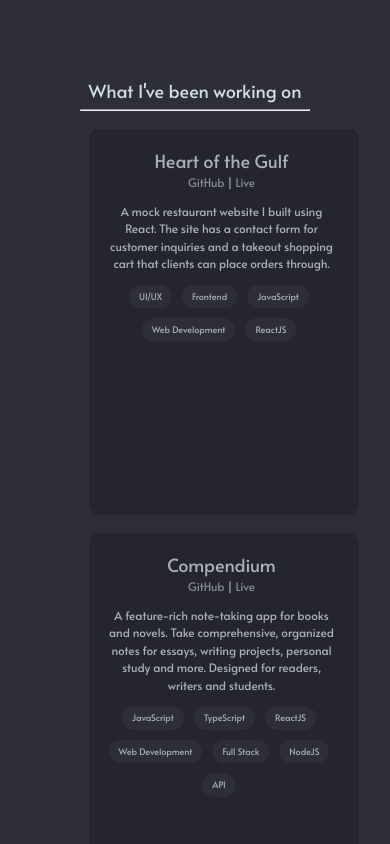
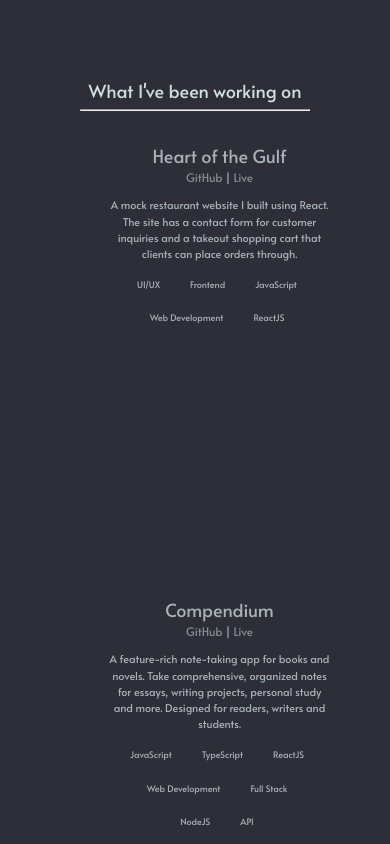
Before and after one commit to adamnmartinez/sitev2, a React (Vite) app: page / in a window 390 px wide. Shown: the part 820-1664 px from the top of the page. Built offline with nearby package versions, Linux system fonts and the light colour scheme; a web font is replaced by a local one.

Commit message:
updated style

```diff
--- a/src/style/style.css
+++ b/src/style/style.css
@@ -151,12 +151,16 @@ h1 {
 
 .projectList {
   list-style: none;
+  display: flex;
   padding-left: 0;
+  flex: 1;
+  flex-wrap: wrap;
+  width: 100%;
 }
 
 .projectListElement {
-  width: 26rem;
-  height: 350px;
+  width: 25%;
+  height: 400px;
   padding: 2rem;
   border-radius: 10px;
   margin-bottom: 30px;
@@ -184,21 +188,31 @@ h1 {
 }
 
 #projects header {
-  font-size: 2rem;
+  font-size: 200%;
 }
 
 #projects p {
-  font-size: 1.3rem;
+  font-size: 120%;
 }
 
 .projectDetails {
   margin-right: 5px;
 }
 
+@media (max-width: 1600) {
+  #projects p{
+    font-size: 100%;
+  }
+  #projects header {
+    font-size: 150%;
+  }
+  .projectListElement {
+    width: 200px;
+    height: 350px;
+  }
+}
+
 @media (max-width: 1400px) {
-  .projectListElement {
-    /* display: block; */
-  }
 
   .projectScreenshot {
     padding: 0;
@@ -211,6 +225,7 @@ h1 {
   :root {
     font-size: 11px;
   }
+
 }
 
 @media (max-width: 900px) {
@@ -242,10 +257,16 @@ h1 {
     padding-bottom: 0;
   }
 
+  .projectList {
+    display: inline;
+  }
+
   .projectListElement {
-    display: inline-block;
+    display: inline;
+    width: 100%;
     text-align: center;
     float: none;
+    background-color: var(--bg);
   }
 
   .hoverText {
```
